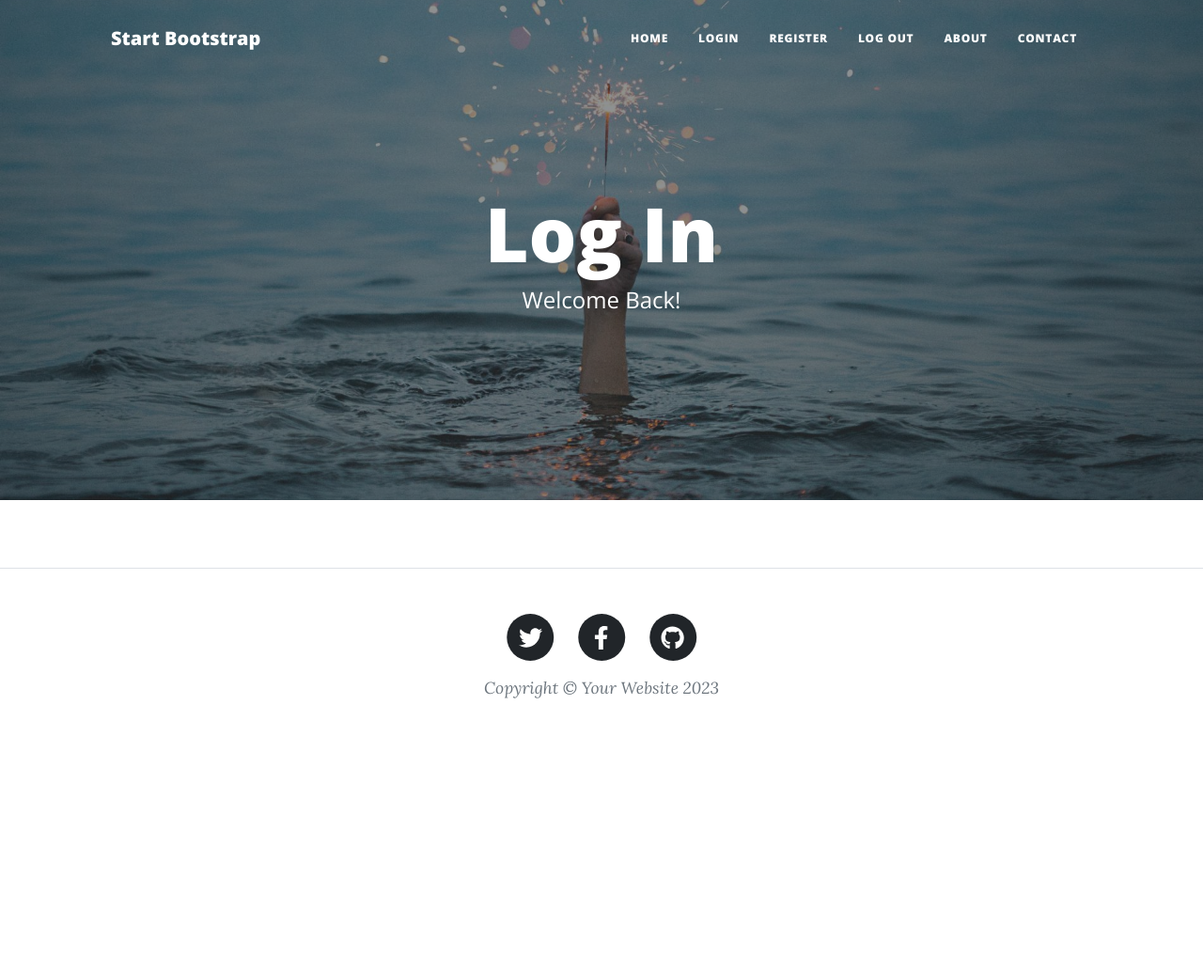
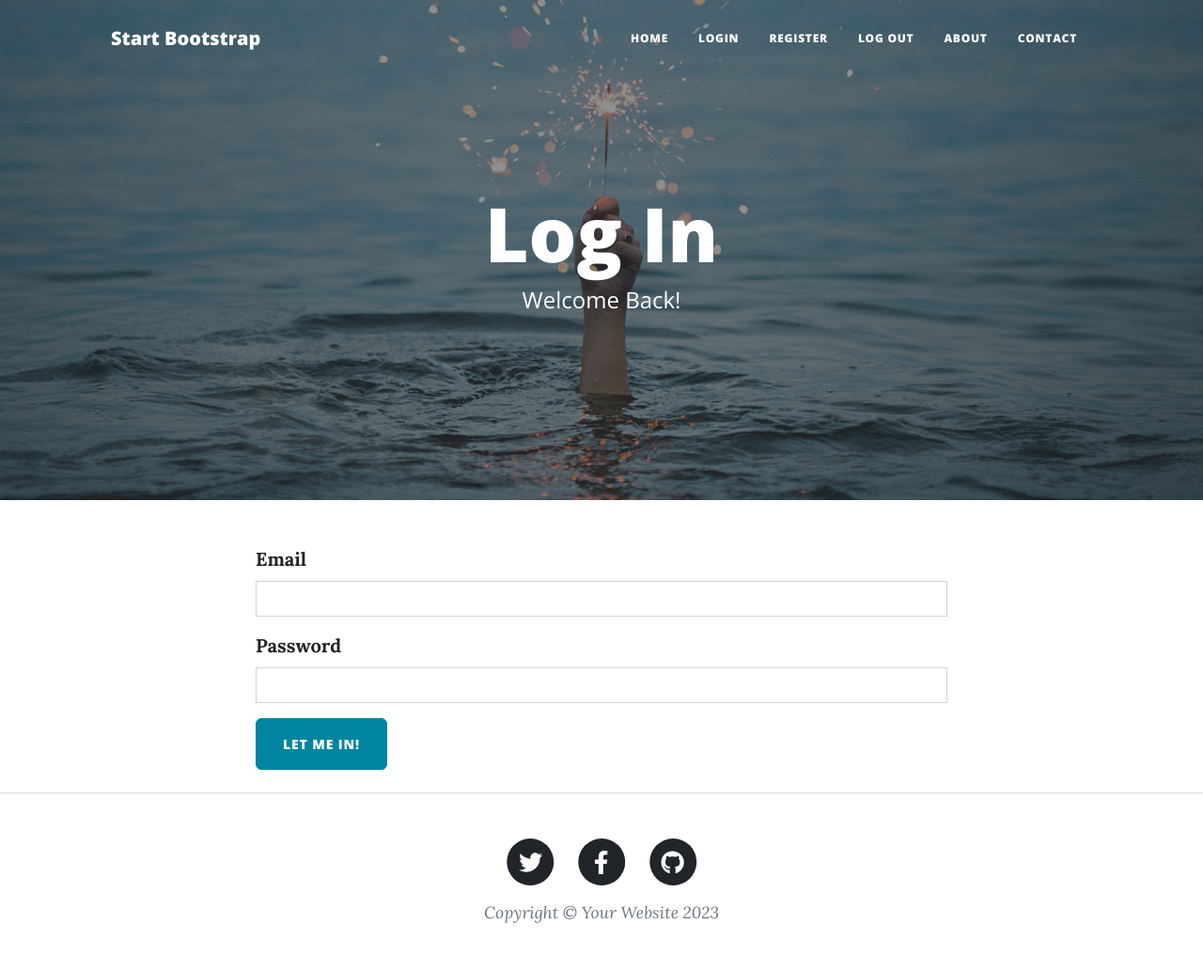
Before and after one commit to GeorgeJB3/day-69-Advanced-Blog-Capstone-project-part-3, a Flask app: page /login in a window 1280 px wide. Shown: the whole page at 94% size. Before the commit the page ends 743 px from the top, so only its background shows below. Run offline with Flask 3, Linux system fonts and the light colour scheme; some libraries are stand-ins or nearby versions.

Commit message:
added functionality to login() and added error handling to register()

```diff
--- a/forms.py
+++ b/forms.py
@@ -1,5 +1,5 @@
 from flask_wtf import FlaskForm
-from wtforms import StringField, SubmitField
+from wtforms import StringField, SubmitField, PasswordField
 from wtforms.validators import DataRequired, URL
 from flask_ckeditor import CKEditorField
 
@@ -17,10 +17,15 @@ class CreatePostForm(FlaskForm):
 class RegisterForm(FlaskForm):
     name = StringField("Name", validators=[DataRequired()])
     email = StringField("Email", validators=[DataRequired()])
-    password = StringField("Password", validators=[DataRequired()])
+    password = PasswordField("Password", validators=[DataRequired()])
     submit = SubmitField("Sign Me Up!")
 
+
 # TODO: Create a LoginForm to login existing users
+class LoginForm(FlaskForm):
+    email = StringField("Email", validators=[DataRequired()])
+    password = PasswordField("Password", validators=[DataRequired()])
+    submit = SubmitField("LET ME IN!")
 
 
 # TODO: Create a CommentForm so users can leave comments below posts
--- a/main.py
+++ b/main.py
@@ -1,5 +1,6 @@
 from datetime import date
 from flask import Flask, abort, render_template, redirect, url_for, flash
+from sqlalchemy import exc
 from flask_bootstrap import Bootstrap5
 from flask_ckeditor import CKEditor
 from flask_gravatar import Gravatar
@@ -9,7 +10,7 @@ from functools import wraps
 from werkzeug.security import generate_password_hash, check_password_hash
 from sqlalchemy.orm import relationship
 # Import your forms from the forms.py
-from forms import CreatePostForm, RegisterForm
+from forms import CreatePostForm, RegisterForm, LoginForm
 
 
 app = Flask(__name__)
@@ -18,7 +19,8 @@ ckeditor = CKEditor(app)
 Bootstrap5(app)
 
 # TODO: Configure Flask-Login
-
+login_manager = LoginManager()
+login_manager.init_app(app)
 
 # CONNECT TO DB
 app.config['SQLALCHEMY_DATABASE_URI'] = 'sqlite:///posts.db'
@@ -39,7 +41,7 @@ class BlogPost(db.Model):
 
 
 # TODO: Create a User table for all your registered users.
-class User(db.Model):
+class User(db.Model, UserMixin):
     id = db.Column(db.Integer, primary_key=True)
     email = db.Column(db.String(100), unique=True)
     password = db.Column(db.String(100))
@@ -50,25 +52,56 @@ with app.app_context():
     db.create_all()
 
 
+@login_manager.user_loader
+def load_user(user_id):
+    """Loads the user if the id exists in the database"""
+    return db.get_or_404(User, user_id)
+
+
 # TODO: Use Werkzeug to hash the user's password when creating a new user.
-@app.route('/register')
+@app.route('/register', methods=["GET", "POST"])
 def register():
-    form = RegisterForm()
-    if form.validate_on_submit():
-        new_user = User(
-            name=form.name.data,
-            email=form.email.data,
-            password=form.password.data
-        )
-        db.session.add(new_user)
-        db.session.commit()
-    return render_template("register.html")
+    reg_form = RegisterForm()
+    try:
+        if reg_form.validate_on_submit():
+            hashed_salted_password = generate_password_hash(
+                reg_form.password.data,
+                method='pbkdf2:sha256',
+                salt_length=8
+            )
+            new_user = User(
+                name=reg_form.name.data,
+                email=reg_form.email.data,
+                password=hashed_salted_password
+            )
+            db.session.add(new_user)
+            db.session.commit()
+            load_user(new_user)
+            return redirect(url_for('login'))
+    except exc.IntegrityError:
+        flash("You've already signed up with that email, login instead!")
+        return redirect(url_for("login"))
+    return render_template("register.html", form=reg_form)
 
 
 # TODO: Retrieve a user from the database based on their email.
-@app.route('/login')
+@app.route('/login', methods=["GET", "POST"])
 def login():
-    return render_template("login.html")
+    login_form = LoginForm()
+    if login_form.validate_on_submit():
+        email = login_form.email.data
+        password = login_form.password.data
+        user = db.session.execute(db.select(User).where(User.email == email)).scalar()
+        if not check_password_hash(user.password, password):
+            flash("Password incorrect, please try again")
+            return redirect(url_for("login"))
+        elif not user:
+            flash("That email does not exist, please try again")
+            return redirect(url_for("login"))
+        else:
+            login_user(user)
+            return redirect(url_for("get_all_posts"))
+    return render_template("login.html", form=login_form)
 
 
 @app.route('/logout')
--- a/templates/login.html
+++ b/templates/login.html
@@ -22,8 +22,16 @@ include "header.html" %}
   <div class="container">
     <div class="row">
       <!-- TODO: add a flash message here for users registering twice -->
+      {% with messages = get_flashed_messages() %}
+        {% if messages: %}
+          {% for message in messages: %}
+          <p class="flash">{{ message }}</p>
+          {% endfor %}
+        {% endif %}
+      {% endwith %}
       <div class="col-lg-8 col-md-10 mx-auto">
         <!--TODO: render login form here-->
+        {{render_form(form, novalidate=True, button_map={"submit": "primary"}) }}
       </div>
     </div>
   </div>
--- a/templates/register.html
+++ b/templates/register.html
@@ -23,6 +23,7 @@ include "header.html" %}
     <div class="row">
       <div class="col-lg-8 col-md-10 mx-auto">
         <!--TODO: render your registration form here-->
+        {{ render_form(form) }}
       </div>
     </div>
   </div>
```
Also changed, not shown: instance/posts.db.
